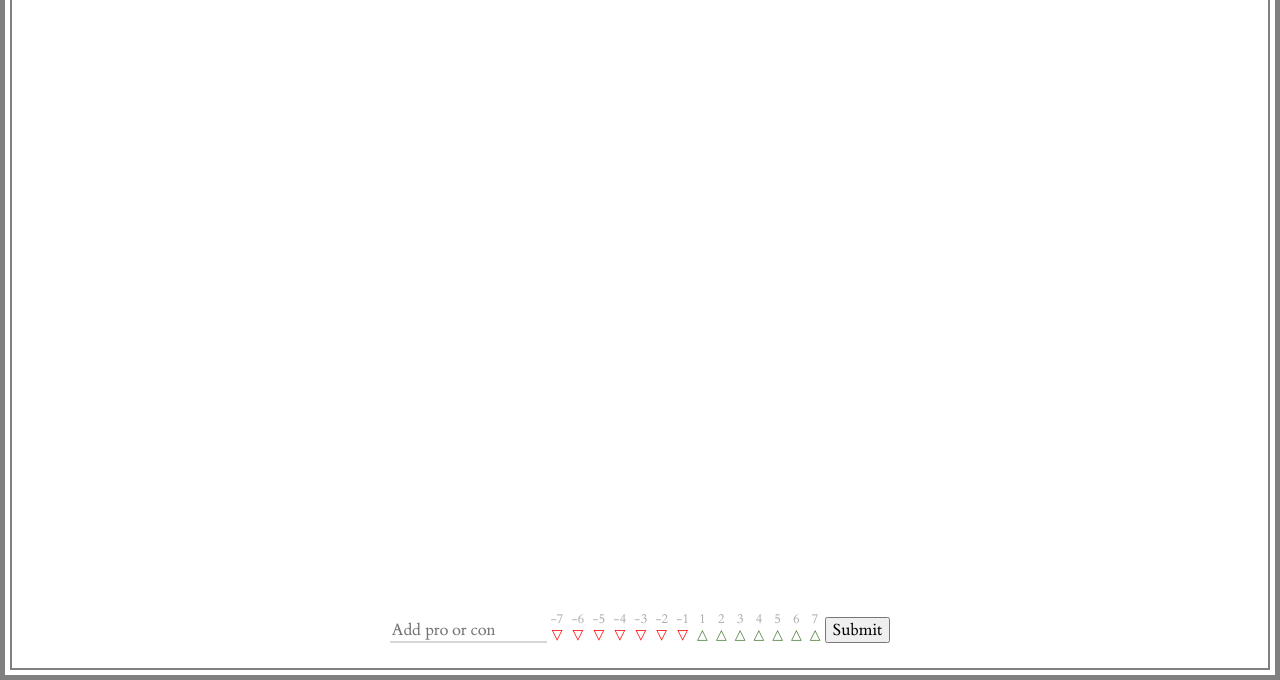
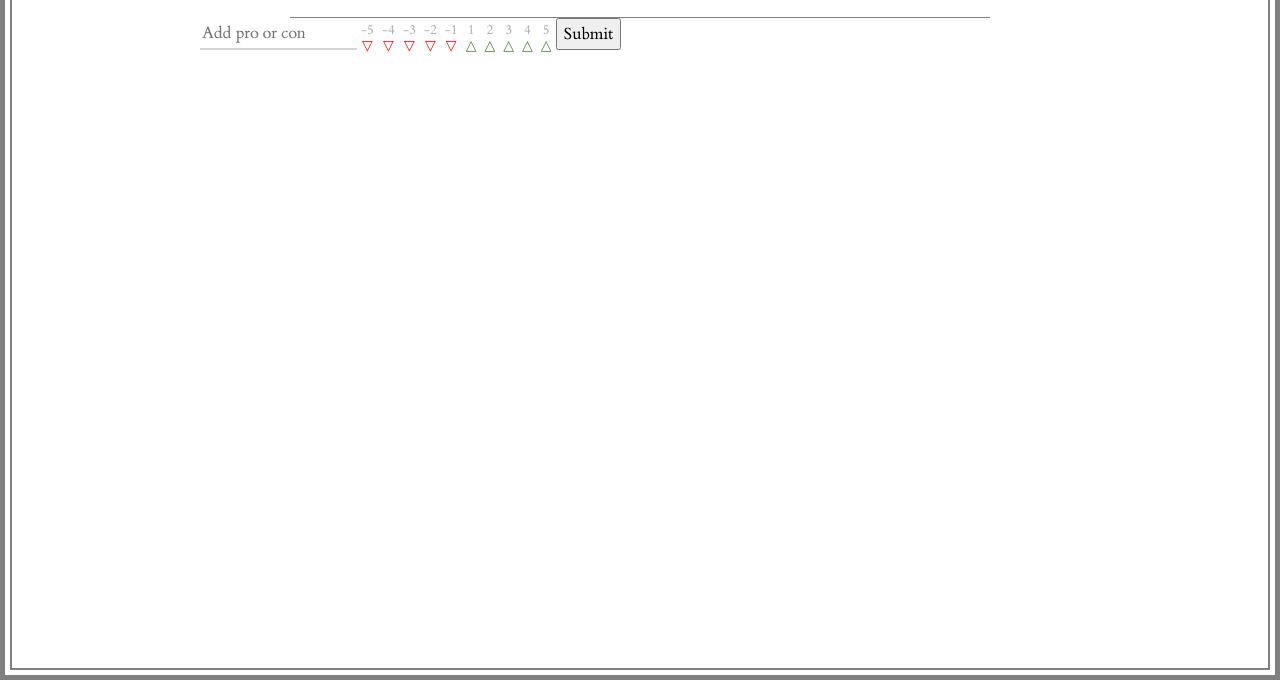
Before and after one commit to yutakahoulette-zz/should_i, a website: page index.html in a window 1280 px wide. Both pictures are taken after typing "Sample" into the empty fields and a click on the button "Submit". Shown: the part 120-800 px from the top of the page. Drawn offline with Linux system fonts and the light colour scheme.

Commit message:
Adding flexbox styles

```diff
--- a/styles/graph.css
+++ /dev/null
@@ -1,16 +0,0 @@
-.reasonsList {
-  list-style-type: none;
-  display: inline-block;
-  width: 30%;
-}
-.reasonsList li {
-  margin-top: 1px;
-  line-height: 1.1;
-  font-size: 12px;
-}
-.reasonsList--pros li {
-  background: green;
-}
-.reasonsList--cons li {
-  background: red;
-}
--- a/styles/index.css
+++ b/styles/index.css
@@ -1,6 +1,6 @@
 @import 'normalize.css';
 @import 'fonts.css';
-@import 'graph.css';
+@import 'reasons.css';
 @import 'rating.css';
 
 * {
@@ -16,7 +16,7 @@ body {
   border: 2px solid grey;
 }
 
-.container {
+main {
   max-width: 900px;
   margin: 0 auto;
   height: 100%;
@@ -51,20 +51,17 @@ input:focus {
   border-bottom-color: #6E6E6E;
 }
 
-
 h1 input {
   min-width: 6rem;
 }
-
 
 h1 div:after {
   content: '?';
 }
 
-.reasonsForm {
-  position: absolute;
-  bottom: 20px;
+form {
+  display: -webkit-flex;
+  display:         flex;
   width: 100%;
   text-align: center;
-  left: 0;
 }
--- /dev/null
+++ b/styles/reasons.css
@@ -0,0 +1,30 @@
+.reasons {
+  background: grey;
+  max-width: 700px;
+  margin: 0 auto;
+  width: 100%;
+  display: -webkit-flex;
+  display:         flex;
+}
+
+.reasons ul {
+  list-style-type: none;
+  padding: 0;
+  margin: 0;
+  display: inline-block;
+  width: 50%;
+}
+
+.reasons li {
+  margin-top: 1px;
+  line-height: 1.1;
+  font-size: 12px;
+}
+
+ul.pros li {
+  background: green;
+}
+
+ul.cons li {
+  background: red;
+}
```
Also changed, not shown: scripts/build.js, 1 other file.
